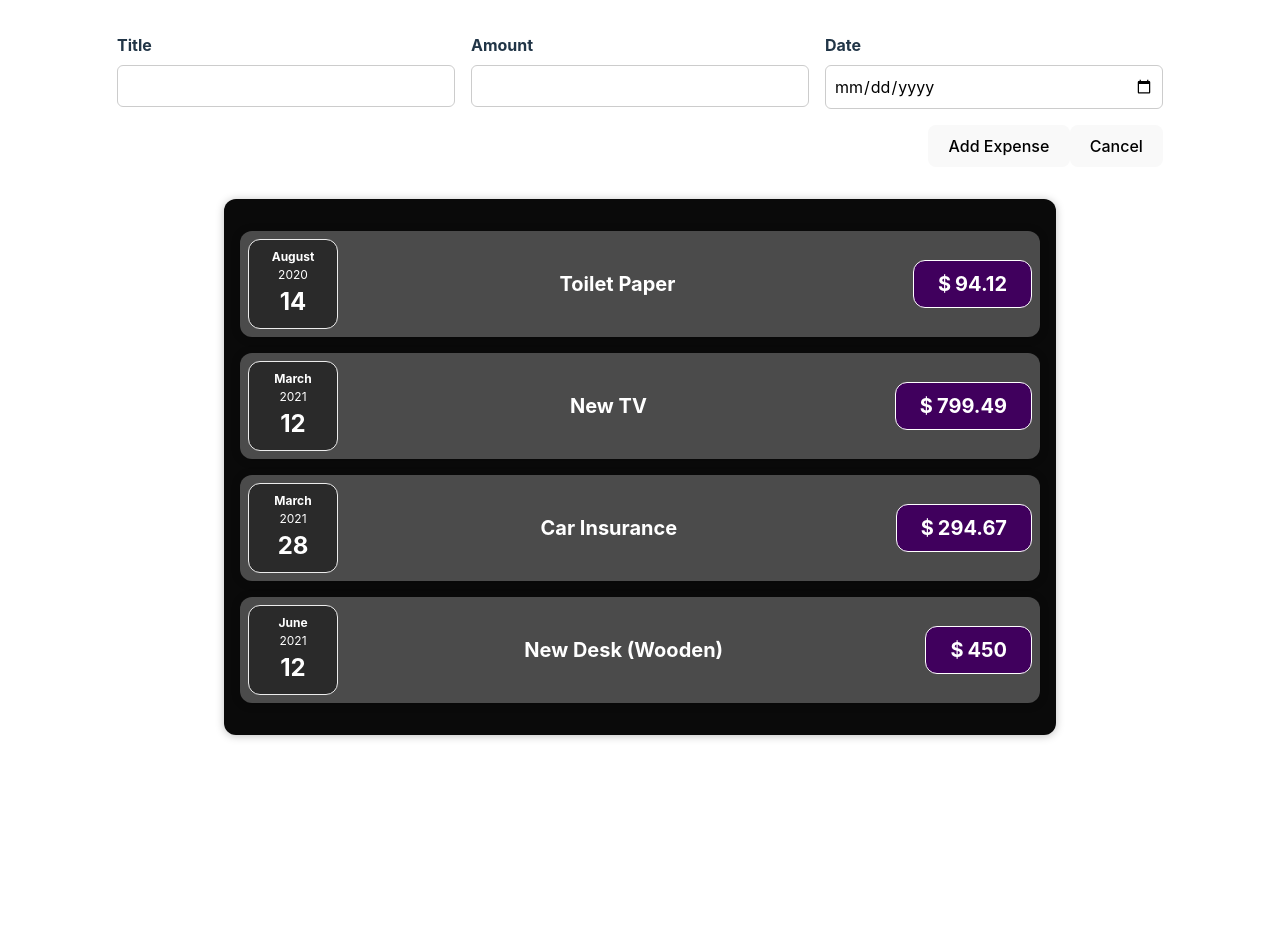
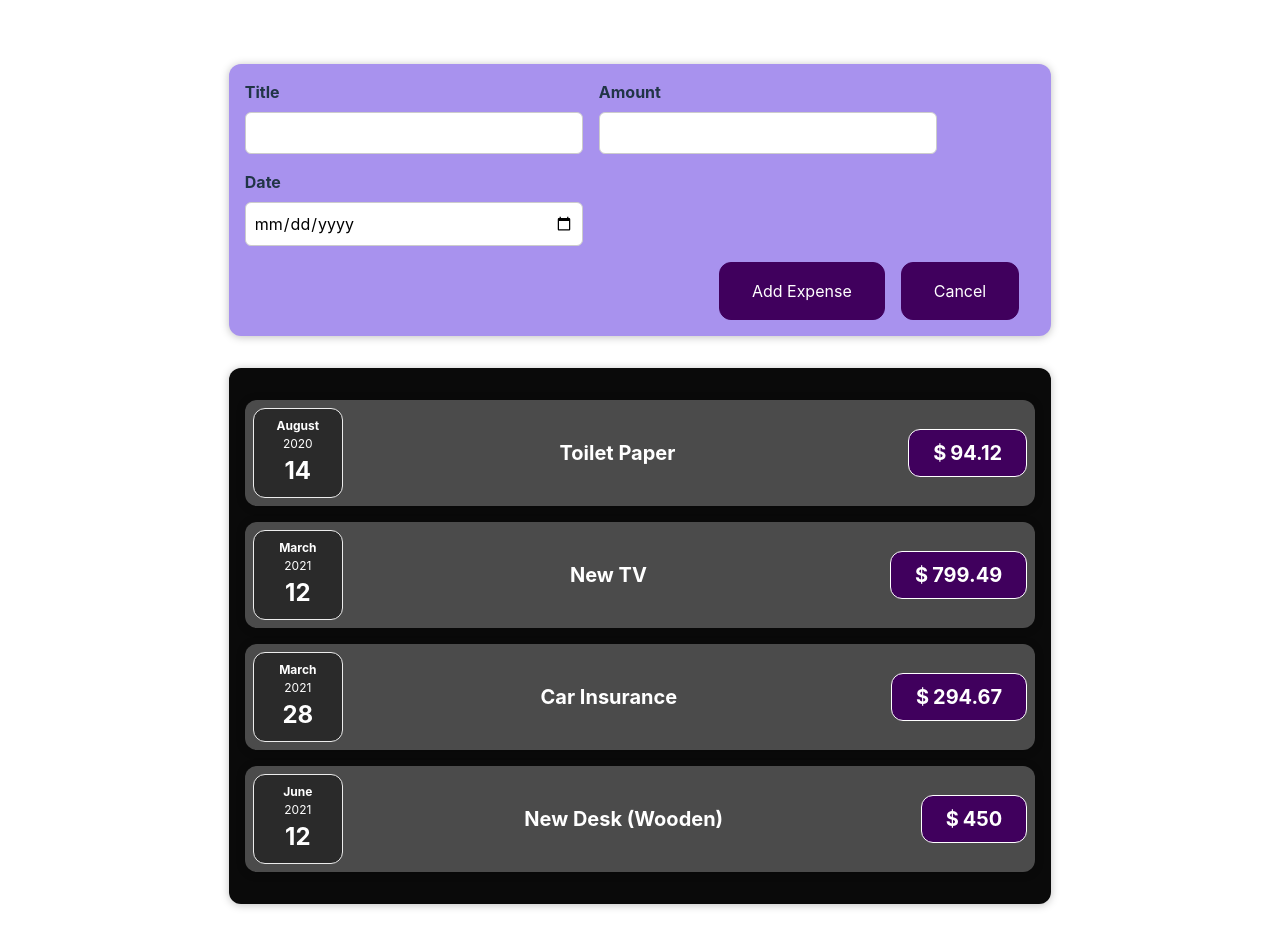
Before and after one commit to Abdalrhman7mida/expense-tracker, a React (Vite) app: page / in a window 1280 px wide. Shown: the top 948 px of the page. Before the commit the page ends 800 px from the top, so only its background shows below. Built offline with nearby package versions, Linux system fonts and the light colour scheme.

Commit message:
feature/expense-form: Add style for `NewExpense` component.

```diff
--- /dev/null
+++ b/src/component/NewExpense/NewExpense.css
@@ -0,0 +1,38 @@
+.new-expense {
+    background-color: #a892ee;
+    padding: 1rem;
+    margin: 2rem auto;
+    width: 50rem;
+    max-width: 95%;
+    border-radius: 12px;
+    text-align: center;
+    box-shadow: 0 1px 8px rgba(0, 0, 0, 0.25);
+  }
+
+  .new-expense button {
+    font: inherit;
+    cursor: pointer;
+    padding: 1rem 2rem;
+    border: 1px solid #40005d;
+    background-color: #40005d;
+    color: white;
+    border-radius: 12px;
+    margin-right: 1rem;
+  }
+
+  .new-expense button:hover,
+  .new-expense button:active {
+    background-color: #510674;
+    border-color: #510674;
+  }
+
+  .new-expense button.alternative {
+    color: #220131;
+    border-color: transparent;
+    background-color: transparent;
+  }
+
+  .new-expense button.alternative:hover,
+  .new-expense button.alternative:active {
+    background-color: #ddb3f8;
+  }
--- a/src/component/NewExpense/NewExpense.tsx
+++ b/src/component/NewExpense/NewExpense.tsx
@@ -1,3 +1,4 @@
+import './NewExpense.css'
 import {ExpenseForm} from './ExpenseForm';
 
 const NewExpense = () => {
```
